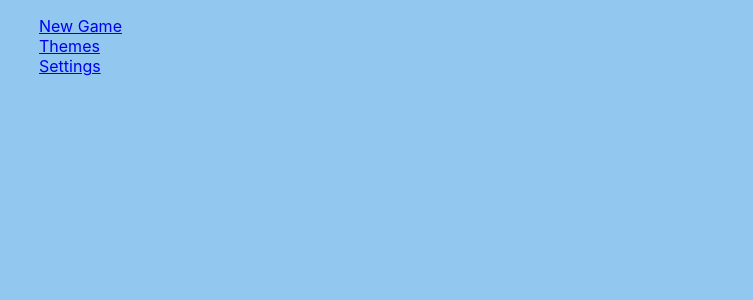
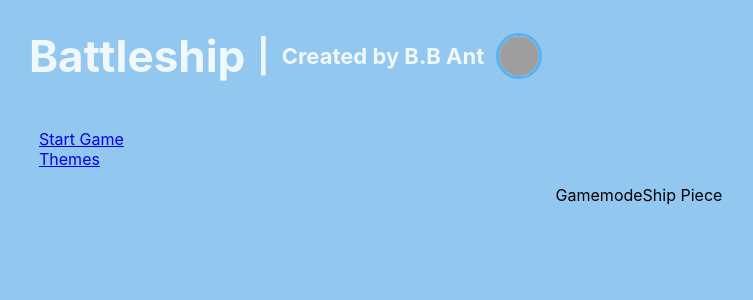
Before and after one commit to law911012eqw/battleship, a React (Create React App) app: page /battleship/battle in a window 1280 px wide. Both pictures are taken after a click on the item "Return to Menu". Shown: the top 300 px of the page, without its empty margins (1-754 px from the left). Built offline with nearby package versions, Linux system fonts and the light colour scheme; grey boxes are pictures that could not be loaded.

Commit message:
Arranged first half of main page.

```diff
--- a/src/App.css
+++ b/src/App.css
@@ -1,16 +1,42 @@
-.App {
-  text-align: center;
+.App { text-align: center; }
+.title-wrapper{
+  text-align: left;
+  font-size: 22px;
 }
+#title{ margin-left: 30px; }
+.title, .divider, .author, .frame{
+  display: inline-block;
+  color: aliceblue;
+  vertical-align: middle;
+  margin-right: 12px;
+}
+.frame {
+  width: 40px;
+  height: 40px;
+  border: 3px solid rgb(81, 180, 245);
+  border-radius: 50%;
+  background: #eee;
+  margin: auto;
+}
+.prof {
+  width: 100%;
+  height: 100%;
+  border-radius: 50%;
+  cursor: crosshair;
+}
+
 #nav-menu{
   display: flex;
   flex-direction: column;
 }
 ul, li{
   list-style-type: none;
+  width: 150px;
   text-align: start;
   cursor: pointer;
 }
 .cv{
+  cursor: crosshair;
   box-shadow: 2px 2px 8px 0 rgba(56, 56, 56, 0.699);
 }
 #Return{
--- a/src/Components/Battle.jsx
+++ b/src/Components/Battle.jsx
@@ -17,8 +17,6 @@ export default function Battle(gamemode, max) {
     const cv1Ref = useRef(null);
     const cv2Ref = useRef(null);
 
-    console.log(Player1.aiLegalAtks);
-
     //draw tiles for the board
     const drawSquare = (x, y, ctx, sz) => {
         ctx.fillStyle = 'rgb(7,67,114)';
@@ -29,7 +27,7 @@ export default function Battle(gamemode, max) {
 
     //draw the game board
     const drawBoard = (ctx, sz, board) => {
-        const SQR = sz * ((100 / 15) * 0.01);
+        const SQR = sz * ((100 / 10) * 0.01);
         ctx.clearRect(width, width, width, width)
         board.forEach((row, r) => {
             row.forEach((col, c) => {
@@ -38,15 +36,17 @@ export default function Battle(gamemode, max) {
         })
     }
 
+    //draw ship placements specifically for AI
     //Functionality during the game
     const simulateBattleship = (ctx, sz, board) => {
-        const SQR = sz * ((100 / 15) * 0.01);
+        ctx.clearRect(sz, sz, sz, sz);
+        const SQR = sz * ((100 / 10) * 0.01);
         board.forEach((row, r) => {
             // seconds = r * 10;
             row.forEach((col, c) => {
                 if (col[1] === 1) {
-                    drawX(c, r, ctx, SQR, false);
-                    drawCircle(c, r, ctx, SQR);
+                    drawX(c + 1, r + 1, ctx, SQR, false);
+                    drawCircle(c + 1, r + 1, ctx, SQR);
                 }
             })
         })
@@ -123,6 +123,20 @@ export default function Battle(gamemode, max) {
 
     }
 
+    const displayTurnOrWinner = () => {
+        if (!winner) {
+            return (
+                <p className="display-turn">
+                    {P1.turn ? `${P1.displayName} turn` : `${P2.displayName} turn`}
+                </p>
+            )
+        }
+        return (
+            <p className="display-victory">
+                {P1.isWInner ? `${P1.displayName} wins!!` : `${P2.displayName} wins!!`}
+            </p>
+        )
+    }
     //Initial render of empty gameboard
     useEffect(() => {
         const cv1 = cv1Ref.current;
@@ -139,19 +153,16 @@ export default function Battle(gamemode, max) {
         const cv2 = cv2Ref.current;
         const ctx1 = cv1.getContext('2d');
         const ctx2 = cv2.getContext('2d');
-
         //start the round
         const startRound = () => {
-            if (winner !== true) {
+            console.log(winner);
             autoBattle(P1, P2);
             setTurnCounter(turnCount);
-                return P1.getIsWinner() === true || P2.getIsWinner() === true ? true : false;
-            }
         }
 
         //Delay attack
         async function attackDelay(ms) {
-            setTimeout(()=>{
+            setTimeout(() => {
                 checkCurrentPlayerTurn();
             }, ms)
             return;
@@ -159,20 +170,24 @@ export default function Battle(gamemode, max) {
 
         //check which player is the current turn
         async function checkCurrentPlayerTurn() {
+            console.log(P1.turn, P2.turn);
+            if (P1.isWinner !== true || P2.isWinner !== true) {
                 await attackDelay(10000);
                 if (P1.turn) {
-                attack(ctx1, P1);
+                    console.log(P1.isWinner, P2.isWinner);
+                    simulateBattleship(ctx1, SIZE, P1.gameboard.board);
                 } else {
-                attack(ctx2, P2);
+                    console.log(P1.isWinner, P2.isWinner);
+                    simulateBattleship(ctx2, SIZE, P2.gameboard.board);
                 }
                 setWinner(startRound());
             }
+            return;
+        }
 
-        //attack the opponent
-        function attack(ctx, p) {
-            simulateBattleship(ctx, SIZE, p.gameboard.board);
-        }
         checkCurrentPlayerTurn();
+        console.log(P1.isWinner, P2.isWinner);
+
         return (() => {
             clearTimeout(attackDelay);
         })
@@ -182,10 +197,9 @@ export default function Battle(gamemode, max) {
     return (
         <div id="Battle">
             <ReturnToMenu />
-            <h1>Battle</h1>
             <div id="main-battle">
                 {canvasContainer(cv1Ref, SIZE, "cv1", P1)}
-                <p>{P1.turn ? `${P1.displayName} turn` : `${P2.displayName} turn`} </p>
+                {displayTurnOrWinner()}
                 {canvasContainer(cv2Ref, SIZE, "cv2", P2)}
             </div>
         </div>
--- a/src/Components/Menu.jsx
+++ b/src/Components/Menu.jsx
@@ -6,42 +6,59 @@ import Themes from './Themes';
 import Settings from './Settings';
 export default function Menu() {
     const [gamemode, setGamemode] = useState(1); //0 = both AI, 1 = Player vs AI, 2 = PvP
-    const [max, setMax] = useState(10);
+    const [mark, setMark] = useState(null);
+    const [piece, setPiece] = useState(null);
     return (
         <Router>
             <NavigateSwitch
                 gameMode={gamemode}
                 setGamemode={setGamemode}
-                max={max}
-                setMax={setMax}
+                mark={mark}
+                setMark={setMark}
+                piece={piece}
+                setPiece={setPiece}
             />
         </Router>
     )
 }
 
-function NavigateSwitch(gamemode, setGamemode, max, setMax) {
+function NavigateSwitch(gamemode, setGamemode, mark, setMark, piece, setPiece) {
     return (
         <Switch>
-            <Route exact path="/battleship/" children={<Home />} />
+            <Route exact path="/battleship/" children={<Home setGamemode={setGamemode} setMark={setMark} setPiece={setPiece}/>} />
             <Route exact path="/battleship/battle"
-                children={<Battle gamemode={gamemode} max={max} />} />
+                children={<Battle gamemode={gamemode} mark={mark} piece={piece} />} />
             <Route exact path="/battleship/themes" children={<Themes />} />
-            <Route exact path="/battleship/settings"
-                children={<Settings setGamemode={setGamemode} setMax={setMax} />} />
         </Switch>
     )
 }
 
-function Home() {
+function Home(setGamemode, setMark, setPiece) {
+    useEffect(() => {
+        const img = document.getElementById('prf');
+        img.onclick = () => {
+            window.location.href = 'https://github.com/law911012eqw';
+        }
+    })
     return (
         <div id="menu">
+            <div className="title-wrapper">
+                <h1 id="title" className="title">Battleship</h1>
+
+                <h2 className="divider"> | </h2>
+                <h4 className="author">Created by B.B Ant</h4>
+                <div className="frame">
+                    <img id="prf" className="prof" src="https://avatars.githubusercontent.com/u/73290979?s=400&u=2df2e8360dbecaf0265e22194b52647c95ea6e06&v=4" alt="profile picture" />
+                </div>
+            </div>
+            <div className="bottom-menu">
                 <nav id="nav-menu">
                     <ul>
                         <li>
                             <Link
                                 to="/battleship/battle"
                             >
-                            New Game
+                                Start Game
                             </Link>
                         </li>
                         <li>
@@ -51,15 +68,11 @@ function Home() {
                                 Themes
                             </Link>
                         </li>
-                    <li>
-                        <Link
-                            to="/battleship/settings"
-                        >
-                            Settings
-                </Link>
-                    </li>
                     </ul>
                 </nav>
+                <Settings setGamemode={setGamemode} setMark={setMark} setPiece={setPiece} />
+            </div>
+
         </div>
     )
 }
--- a/src/Components/ReturnToMenu.jsx
+++ b/src/Components/ReturnToMenu.jsx
@@ -8,7 +8,7 @@ export default function ReturnToMenu() {
     }
     return (
         <li id="Return" onClick={handleClick}>
-            <i class="fas fa-arrow-circle-left"></i>
+            <i className="fas fa-arrow-circle-left"></i>
             Return to Menu
         </li>
     )
--- a/src/Components/Settings.jsx
+++ b/src/Components/Settings.jsx
@@ -1,11 +1,13 @@
 import React from 'react';
 
 import ReturnToMenu from './ReturnToMenu';
-export default function Settings(setGamemode, setMax){
+export default function Settings(setGameMode, setMark, setPiece){
     return(
         <div id="Settings">
-            <ReturnToMenu />
-            <h1>Settings</h1>
+            <form>
+                <label>Gamemode</label>
+                <label>Ship Piece</label>
+            </form>
         </div>
     )
 }
--- a/src/scripts/main.js
+++ b/src/scripts/main.js
@@ -2,9 +2,12 @@ import Player from './player'; //arguments = (initialTurn,isHuman,difficulty ->
 
 //Global variables
 export let turnCount = 0;
+
+const MAX = 10;
+
 //Initial creation of player objects
-export const Player1 = Player(true, false, 1, 15);
-export const Player2 = Player(false, false, 1, 15);
+export const Player1 = Player(true, false, 1, MAX);
+export const Player2 = Player(false, false, 1, MAX);
 
 //toggle turns
 const toggleTurnForBothPlayers = (p1, p2) => {
@@ -43,8 +46,8 @@ export const autoBattle = (P1, P2) => {
         const ships = P1.gameboard.shipsOnTheBoard;
         P1.gameboard.receiveAttack(atk[0], atk[1], ships);
     }
+    checkWinner(P1,P2);
     toggleTurnForBothPlayers(P1, P2);
-    checkWinner(P1,P2);
 }
 
 namingBothParties(Player1, Player2);
--- a/src/scripts/player.js
+++ b/src/scripts/player.js
@@ -38,9 +38,6 @@ export default function Player(initialTurn, player, difficulty, size) {
         }
     }
     const togglePlayerTurn = (turn) => { return !turn; }
-    const getIsWinner = () => {
-        return isWinner;
-    }
     return {
         gameboard,
         turn,
@@ -48,7 +45,8 @@ export default function Player(initialTurn, player, difficulty, size) {
         aiMove,
         aiLegalAtks,
         selectedAtk,
-        getIsWinner,
-        isHuman
+        isWinner,
+        isHuman,
+        displayName
     }
 }
```
Lines whose indentation alone changed are shown as unchanged.
